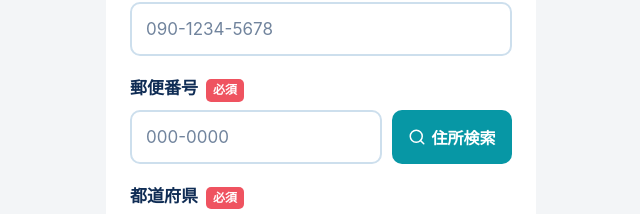
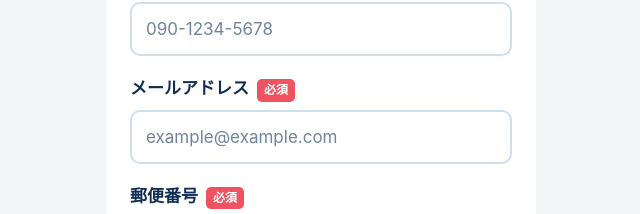
Before and after one commit to koji1129/Ridea-web-app, a React (Vite) app: page /register in a window 1280 px wide. Shown: the part 357-571 px from the top of the page, without its empty margins (319-959 px from the left). Built offline with nearby package versions, Linux system fonts and the light colour scheme; no server answers.

Commit message:
fix: メールアドレス対応を追加

```diff
--- a/src/pages/auth/LoginPage.tsx
+++ b/src/pages/auth/LoginPage.tsx
@@ -8,7 +8,7 @@ import "./LoginPage.css";
 function LoginPage() {
   const navigate = useNavigate();
 
-  const [phoneNumber, setPhoneNumber] = useState("");
+  const [email, setEmail] = useState("");
   const [password, setPassword] = useState("");
   const [showPassword, setShowPassword] = useState(false);
   const [submitted, setSubmitted] = useState(false);
@@ -18,7 +18,7 @@ function LoginPage() {
     event.preventDefault();
     setSubmitted(true);
 
-    if (!phoneNumber.trim() || !password.trim()) {
+    if (!email.trim() || !password.trim()) {
       setShowInputError(true);
       return;
     }
@@ -49,31 +49,31 @@ function LoginPage() {
           <div className="field-group">
             <label
               className="field-label"
-              htmlFor="phoneNumber"
+              htmlFor="email"
             >
-              電話番号
+              メールアドレス
             </label>
 
             <input
-              id="phoneNumber"
+              id="email"
               className={`field-input ${
-                submitted && !phoneNumber.trim()
+                submitted && !email.trim()
                   ? "input-error"
                   : ""
               }`}
-              type="tel"
-              inputMode="tel"
-              autoComplete="tel"
-              placeholder="09012345678"
-              value={phoneNumber}
+              type="email"
+              inputMode="email"
+              autoComplete="email"
+              placeholder="example@example.com"
+              value={email}
               onChange={(event) =>
-                setPhoneNumber(event.target.value)
+                setEmail(event.target.value)
               }
             />
 
-            {submitted && !phoneNumber.trim() && (
+            {submitted && !email.trim() && (
               <p className="error-message">
-                電話番号を入力してください
+                メールアドレスを入力してください
               </p>
             )}
           </div>
@@ -94,11 +94,7 @@ function LoginPage() {
                     ? "input-error"
                     : ""
                 }`}
-                type={
-                  showPassword
-                    ? "text"
-                    : "password"
-                }
+                type={showPassword ? "text" : "password"}
                 autoComplete="current-password"
                 placeholder="パスワードを入力"
                 value={password}
@@ -111,9 +107,7 @@ function LoginPage() {
                 className="login-password-toggle"
                 type="button"
                 onClick={() =>
-                  setShowPassword(
-                    (current) => !current
-                  )
+                  setShowPassword((current) => !current)
                 }
                 aria-label={
                   showPassword
--- a/src/pages/auth/PasswordResetPage.tsx
+++ b/src/pages/auth/PasswordResetPage.tsx
@@ -5,7 +5,7 @@ import logo from "../../assets/header_logo.png";
 import "./PasswordResetPage.css";
 
 function PasswordResetPage() {
-  const [phoneNumber, setPhoneNumber] = useState("");
+  const [email, setEmail] = useState("");
   const [submitted, setSubmitted] = useState(false);
   const [isComplete, setIsComplete] = useState(false);
 
@@ -14,7 +14,7 @@ function PasswordResetPage() {
 
     setSubmitted(true);
 
-    if (!phoneNumber.trim()) {
+    if (!email.trim()) {
       return;
     }
 
@@ -44,7 +44,7 @@ function PasswordResetPage() {
             <h1>受付が完了しました</h1>
 
             <p>
-              登録されている電話番号へ、
+              登録されているメールアドレスへ、
               <br />
               再設定の案内をお送りします。
             </p>
@@ -62,7 +62,7 @@ function PasswordResetPage() {
               <h1>パスワード再設定</h1>
 
               <p>
-                登録済みの電話番号を入力してください。
+                登録済みのメールアドレスを入力してください。
               </p>
             </div>
 
@@ -74,31 +74,31 @@ function PasswordResetPage() {
               <div className="field-group">
                 <label
                   className="field-label"
-                  htmlFor="resetPhoneNumber"
+                  htmlFor="resetEmail"
                 >
-                  電話番号
+                  メールアドレス
                 </label>
 
                 <input
-                  id="resetPhoneNumber"
+                  id="resetEmail"
                   className={`field-input ${
-                    submitted && !phoneNumber.trim()
+                    submitted && !email.trim()
                       ? "input-error"
                       : ""
                   }`}
-                  type="tel"
-                  inputMode="tel"
-                  autoComplete="tel"
-                  placeholder="09012345678"
-                  value={phoneNumber}
+                  type="email"
+                  inputMode="email"
+                  autoComplete="email"
+                  placeholder="example@example.com"
+                  value={email}
                   onChange={(event) =>
-                    setPhoneNumber(event.target.value)
+                    setEmail(event.target.value)
                   }
                 />
 
-                {submitted && !phoneNumber.trim() && (
+                {submitted && !email.trim() && (
                   <p className="error-message">
-                    電話番号を入力してください
+                    メールアドレスを入力してください
                   </p>
                 )}
               </div>
--- a/src/pages/auth/RegisterPage.tsx
+++ b/src/pages/auth/RegisterPage.tsx
@@ -37,6 +37,7 @@ function RegisterPage() {
 
   const [name, setName] = useState("");
   const [phoneNumber, setPhoneNumber] = useState("");
+  const [email, setEmail] = useState("");
   const [postalCode, setPostalCode] = useState("");
   const [prefecture, setPrefecture] = useState("");
   const [city, setCity] = useState("");
@@ -49,16 +50,20 @@ function RegisterPage() {
   const [showPrivacy, setShowPrivacy] = useState(false);
   const [step, setStep] = useState<Step>("input");
   const [submitted, setSubmitted] = useState(false);
-  const [isSearchingAddress, setIsSearchingAddress] = useState(false);
-  const [addressSearchError, setAddressSearchError] = useState("");
+  const [isSearchingAddress, setIsSearchingAddress] =
+    useState(false);
+  const [addressSearchError, setAddressSearchError] =
+    useState("");
 
   const isPasswordValid = password.length >= 8;
+
   const isPostalCodeValid =
     postalCode.replace(/\D/g, "").length === 7;
 
   const isFormValid =
     name.trim() !== "" &&
     phoneNumber.trim() !== "" &&
+    email.trim() !== "" &&
     isPostalCodeValid &&
     prefecture !== "" &&
     city.trim() !== "" &&
@@ -108,6 +113,7 @@ function RegisterPage() {
     setPostalCode(
       formatPostalCode(event.target.value)
     );
+
     setAddressSearchError("");
   };
 
@@ -244,6 +250,14 @@ function RegisterPage() {
             />
 
             <ConfirmRow
+              label="メールアドレス"
+              value={email}
+              onEdit={() =>
+                setStep("input")
+              }
+            />
+
+            <ConfirmRow
               label="郵便番号"
               value={`〒${postalCode}`}
               onEdit={() =>
@@ -329,9 +343,7 @@ function RegisterPage() {
               placeholder="山田 太郎"
               value={name}
               onChange={(event) =>
-                setName(
-                  event.target.value
-                )
+                setName(event.target.value)
               }
               className={`field-input ${
                 submitted &&
@@ -360,13 +372,40 @@ function RegisterPage() {
               placeholder="090-1234-5678"
               value={phoneNumber}
               onChange={(event) =>
-                setPhoneNumber(
-                  event.target.value
-                )
+                setPhoneNumber(event.target.value)
               }
               className={`field-input ${
                 submitted &&
                 !phoneNumber.trim()
+                  ? "input-error"
+                  : ""
+              }`}
+            />
+          </RegisterField>
+
+          <RegisterField
+            label="メールアドレス"
+            htmlFor="email"
+            required
+            error={
+              submitted &&
+              !email.trim()
+            }
+            errorMessage="メールアドレスを入力してください"
+          >
+            <input
+              id="email"
+              type="email"
+              inputMode="email"
+              autoComplete="email"
+              placeholder="example@example.com"
+              value={email}
+              onChange={(event) =>
+                setEmail(event.target.value)
+              }
+              className={`field-input ${
+                submitted &&
+                !email.trim()
                   ? "input-error"
                   : ""
               }`}
@@ -488,9 +527,7 @@ function RegisterPage() {
               placeholder="春日井市"
               value={city}
               onChange={(event) =>
-                setCity(
-                  event.target.value
-                )
+                setCity(event.target.value)
               }
               className={`field-input ${
                 submitted &&
--- a/src/pages/driver/mypage/DriverProfileEditPage.tsx
+++ b/src/pages/driver/mypage/DriverProfileEditPage.tsx
@@ -7,6 +7,7 @@ import { useState } from "react";
 import {
   ChevronLeft,
   Home,
+  Mail,
   Pencil,
   Phone,
   Save,
@@ -20,18 +21,21 @@ import "./DriverProfileEditPage.css";
 type ProfileForm = {
   name: string;
   phone: string;
+  email: string;
   address: string;
 };
 
 type ProfileErrors = {
   name?: string;
   phone?: string;
+  email?: string;
   address?: string;
 };
 
 const initialProfile: ProfileForm = {
   name: "山田 太郎",
   phone: "090-1234-5678",
+  email: "taro@example.com",
   address: "愛知県春日井市○○町1-2-3",
 };
 
@@ -80,6 +84,11 @@ function DriverProfileEditPage() {
     if (!form.phone.trim()) {
       nextErrors.phone =
         "電話番号を入力してください";
+    }
+
+    if (!form.email.trim()) {
+      nextErrors.email =
+        "メールアドレスを入力してください";
     }
 
     if (!form.address.trim()) {
@@ -180,6 +189,12 @@ function DriverProfileEditPage() {
                 />
 
                 <ProfileViewRow
+                  icon={<Mail size={20} />}
+                  label="メールアドレス"
+                  value={savedProfile.email}
+                />
+
+                <ProfileViewRow
                   icon={<Home size={20} />}
                   label="住所"
                   value={savedProfile.address}
@@ -192,8 +207,9 @@ function DriverProfileEditPage() {
                 </strong>
 
                 <p>
-                  電話番号や住所は、運行時の連絡や
-                  本人確認などに使用される場合があります。
+                  電話番号やメールアドレス、住所は、
+                  運行時の連絡や本人確認などに
+                  使用される場合があります。
                   変更があった場合は最新の情報に
                   更新してください。
                 </p>
@@ -231,6 +247,17 @@ function DriverProfileEditPage() {
                 value={form.phone}
                 placeholder="090-1234-5678"
                 error={errors.phone}
+                onChange={handleChange}
+              />
+
+              <ProfileField
+                icon={<Mail size={20} />}
+                label="メールアドレス"
+                name="email"
+                type="email"
+                value={form.email}
+                placeholder="taro@example.com"
+                error={errors.email}
                 onChange={handleChange}
               />
 
--- a/src/pages/user/ProfileEditPage.tsx
+++ b/src/pages/user/ProfileEditPage.tsx
@@ -32,17 +32,22 @@ function ProfileEditPage() {
   const [name, setName] = useState("山田 太郎");
   const [kana, setKana] = useState("やまだ たろう");
   const [phone, setPhone] = useState("09012345678");
+  const [email, setEmail] = useState("taro@example.com");
   const [postalCode, setPostalCode] = useState("");
   const [prefecture, setPrefecture] = useState("");
   const [city, setCity] = useState("");
   const [town, setTown] = useState("");
   const [block, setBlock] = useState("");
   const [building, setBuilding] = useState("");
-  const [profileImage, setProfileImage] = useState<string | null>(null);
+  const [profileImage, setProfileImage] =
+    useState<string | null>(null);
   const [error, setError] = useState("");
-  const [addressSearchError, setAddressSearchError] = useState("");
-  const [isSearchingAddress, setIsSearchingAddress] = useState(false);
-  const [showCompleteModal, setShowCompleteModal] = useState(false);
+  const [addressSearchError, setAddressSearchError] =
+    useState("");
+  const [isSearchingAddress, setIsSearchingAddress] =
+    useState(false);
+  const [showCompleteModal, setShowCompleteModal] =
+    useState(false);
 
   const handleImageChange = (
     event: ChangeEvent<HTMLInputElement>
@@ -95,9 +100,13 @@ function ProfileEditPage() {
         throw new Error();
       }
 
-      const data = (await response.json()) as ZipCloudResponse;
+      const data =
+        (await response.json()) as ZipCloudResponse;
 
-      if (!data.results || data.results.length === 0) {
+      if (
+        !data.results ||
+        data.results.length === 0
+      ) {
         setAddressSearchError(
           "該当する住所が見つかりませんでした"
         );
@@ -127,6 +136,7 @@ function ProfileEditPage() {
       !name.trim() ||
       !kana.trim() ||
       !phone.trim() ||
+      !email.trim() ||
       !postalCode.trim() ||
       !prefecture ||
       !city.trim() ||
@@ -140,12 +150,16 @@ function ProfileEditPage() {
     const zipCode = postalCode.replace(/-/g, "");
 
     if (!/^\d{7}$/.test(zipCode)) {
-      setError("郵便番号を7桁で入力してください");
+      setError(
+        "郵便番号を7桁で入力してください"
+      );
       return;
     }
 
     if (!/^[0-9-]+$/.test(phone)) {
-      setError("電話番号を正しく入力してください");
+      setError(
+        "電話番号を正しく入力してください"
+      );
       return;
     }
 
@@ -172,12 +186,18 @@ function ProfileEditPage() {
               className="profile-edit-avatar-image"
             />
           ) : (
-            <User size={48} aria-hidden="true" />
+            <User
+              size={48}
+              aria-hidden="true"
+            />
           )}
         </div>
 
         <div className="profile-image-info">
-          <strong>プロフィール画像</strong>
+          <strong>
+            プロフィール画像
+          </strong>
+
           <p>
             ドライバーに表示される画像です
           </p>
@@ -186,9 +206,14 @@ function ProfileEditPage() {
         <button
           type="button"
           className="secondary-button profile-image-button"
-          onClick={() => fileInputRef.current?.click()}
+          onClick={() =>
+            fileInputRef.current?.click()
+          }
         >
-          <Camera size={19} aria-hidden="true" />
+          <Camera
+            size={19}
+            aria-hidden="true"
+          />
           画像を変更
         </button>
 
@@ -230,6 +255,16 @@ function ProfileEditPage() {
           autoComplete="tel"
         />
 
+        <ProfileInput
+          label="メールアドレス"
+          required
+          type="email"
+          inputMode="email"
+          value={email}
+          onChange={setEmail}
+          autoComplete="email"
+        />
+
         <section className="address-fields">
           <h2 className="profile-address-title">
             住所
@@ -241,6 +276,7 @@ function ProfileEditPage() {
               htmlFor="profile-postal-code"
             >
               郵便番号
+
               <span className="required-badge">
                 必須
               </span>
@@ -288,6 +324,7 @@ function ProfileEditPage() {
               htmlFor="profile-prefecture"
             >
               都道府県
+
               <span className="required-badge">
                 必須
               </span>
@@ -299,7 +336,9 @@ function ProfileEditPage() {
                 className="field-select"
                 value={prefecture}
                 onChange={(event) =>
-                  setPrefecture(event.target.value)
+                  setPrefecture(
+                    event.target.value
+                  )
                 }
                 autoComplete="address-level1"
               >
@@ -307,14 +346,16 @@ function ProfileEditPage() {
                   選択してください
                 </option>
 
-                {PREFECTURES.map((item) => (
+                {PREFECTURES.map(
+                  (item) => (
                     <option
                       key={item}
                       value={item}
                     >
                       {item}
                     </option>
-                ))}
+                  )
+                )}
               </select>
 
               <ChevronDown
@@ -436,7 +477,11 @@ type ProfileInputProps = {
   type?: string;
   placeholder?: string;
   required?: boolean;
-  inputMode?: "text" | "tel" | "numeric";
+  inputMode?:
+    | "text"
+    | "email"
+    | "tel"
+    | "numeric";
   autoComplete?: string;
 };
 
```
Lines whose indentation alone changed are shown as unchanged.
